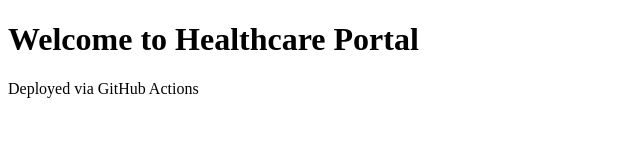
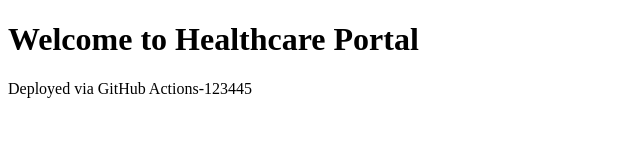
Before and after one commit to harshkuvarvanshi/healthcare-frontend, a plain HTML site: page index.html in a window 1280 px wide. Shown: the full height of the page, 0-640 px from the left. Drawn offline with Linux system fonts and the light colour scheme.

Commit message:
change in html

```diff
--- a/index.html
+++ b/index.html
@@ -5,6 +5,6 @@
 </head>
 <body>
   <h1>Welcome to Healthcare Portal</h1>
-  <p>Deployed via GitHub Actions</p>
+  <p>Deployed via GitHub Actions-123445</p>
 </body>
 </html>
```
